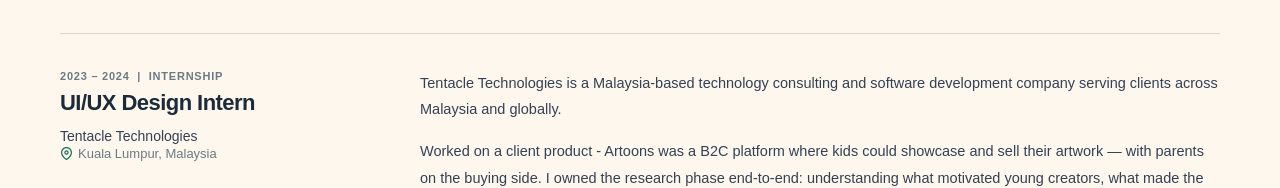
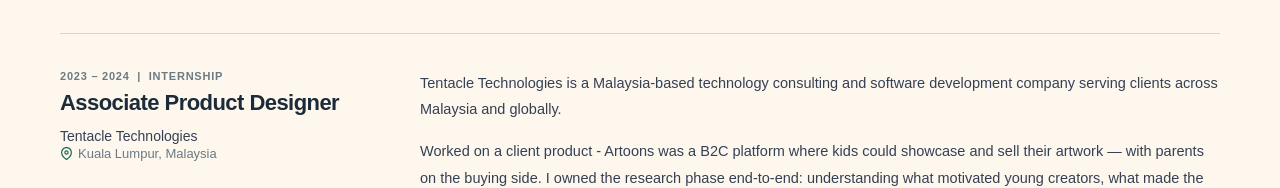
Before and after one commit to Beeulah19/reemabee, a plain HTML site: page index.html in a window 1280 px wide. Shown: the part 2223-2411 px from the top of the page. Drawn offline with Linux system fonts and the light colour scheme; a web font is replaced by a local one.

Commit message:
lastupdatejune27

```diff
--- a/index.html
+++ b/index.html
@@ -164,7 +164,7 @@
     <article class="career-item reveal" style="transition-delay:.1s">
       <div class="career-entry">
         <div class="career-meta">2023 – 2024 &nbsp;|&nbsp; INTERNSHIP</div>
-        <div class="career-role">UI/UX Design Intern</div>
+        <div class="career-role">Associate Product Designer</div>
         <div class="career-company">Tentacle Technologies</div>
         <div class="career-location">
           <svg width="13" height="13" viewBox="0 0 24 24" fill="none" stroke="currentColor" stroke-width="2.2" stroke-linecap="round" stroke-linejoin="round"><path d="M21 10c0 7-9 13-9 13s-9-6-9-13a9 9 0 0118 0z"/><circle cx="12" cy="10" r="3"/></svg>
```
